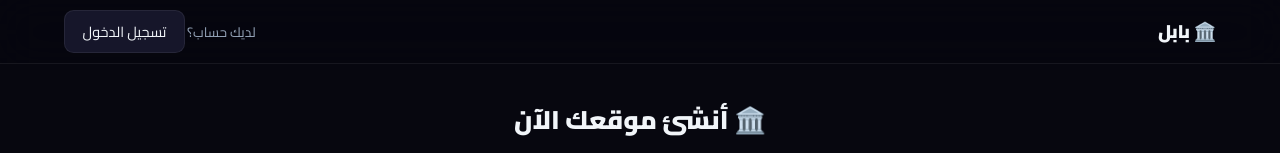
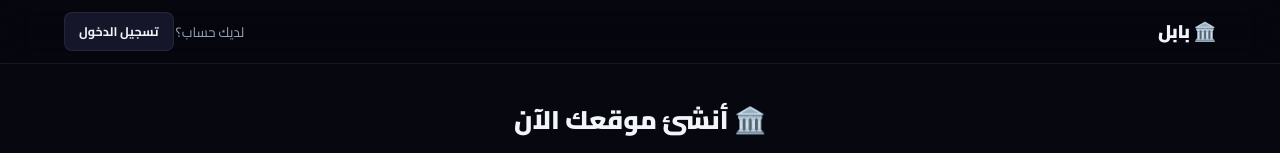
Before and after one commit to karrarkasem/3, a plain HTML site: page register.html in a window 1280 px wide. Shown: the top 153 px of the page. Drawn offline with Linux system fonts and the light colour scheme.

Commit message:
Update register.html

```diff
--- a/register.html
+++ b/register.html
@@ -114,7 +114,7 @@
     <a href="index.html" class="bbl-logo">🏛️ بابل</a>
     <div class="bbl-nav-links">
       <span style="font-size:.85rem;color:var(--muted);">لديك حساب؟</span>
-      <a href="login.html" class="bbl-btn-ghost" style="padding:.45rem 1.1rem;border-radius:.6rem;font-size:.9rem;">تسجيل الدخول</a>
+      <a href="login.html" class="bbl-btn bbl-btn-ghost bbl-btn-sm">تسجيل الدخول</a>
     </div>
   </div>
 </nav>
```
